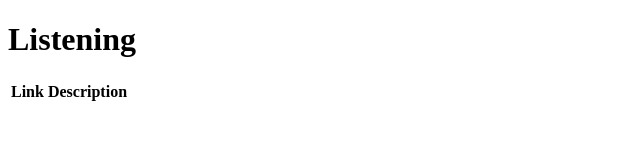
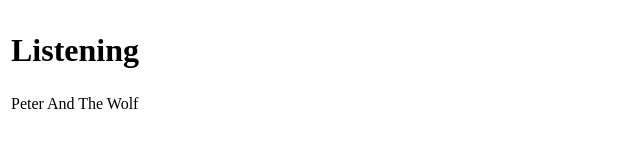
Before and after one commit to nicoleallisonmusic/nicoleallisonmusic.github.io, a plain HTML site: page index.html in a window 1280 px wide. Shown: the whole page, without its empty margins (0-640 px from the left). Drawn offline with Linux system fonts and the light colour scheme.

Commit message:
Update index.html

```diff
--- a/index.html
+++ b/index.html
@@ -5,10 +5,11 @@
     <title>Nicole's Music Education Resources</title>
   </head>
   <body>
-    <h1><b>Listening</b></h1>
     <table>
-      <th>Link</th>
-      <th>Description</th>
+      <th><h1><b>Listening</b></h1></th>
+      <tr>
+        <td>Peter And The Wolf</td>
+      </tr>
     </table>
   </body>
 
```
